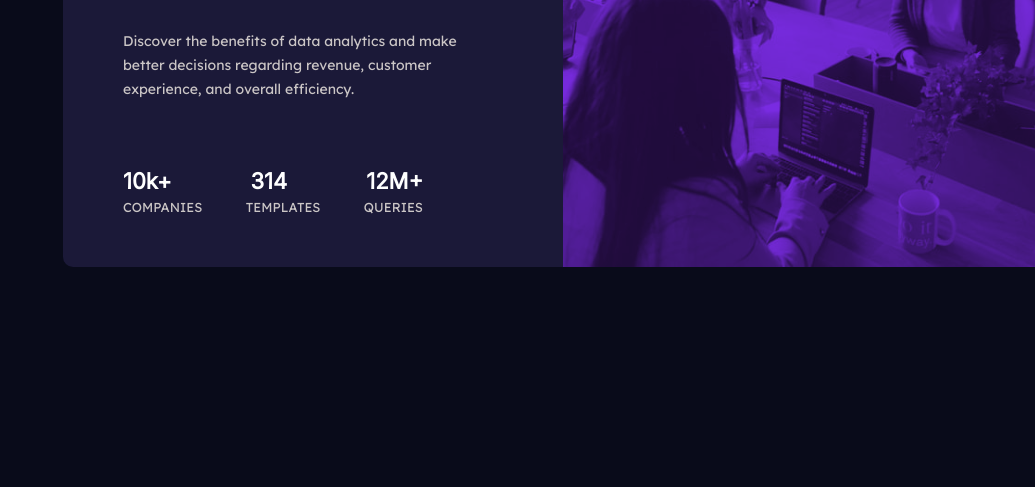
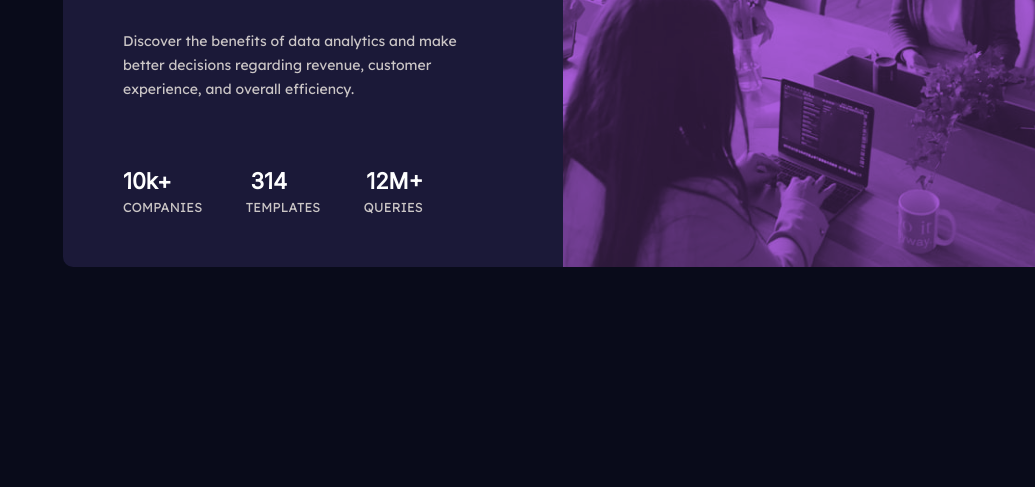
Before and after one commit to Krishna4563/stats-preview-card-component, a plain HTML site: page index.html in a window 1280 px wide. Shown: the part 313-800 px from the top of the page, without its empty margins (245-1280 px from the left). Drawn offline with Linux system fonts and the light colour scheme.

Commit message:
Update style.css

```diff
--- a/style.css
+++ b/style.css
@@ -16,7 +16,7 @@ body {
 }
 
 picture {
-  background: #792BE2;
+  background: hsl(277, 64%, 61%);
   border-top-right-radius: 10px;
   border-bottom-right-radius: 10px;
 }
```
